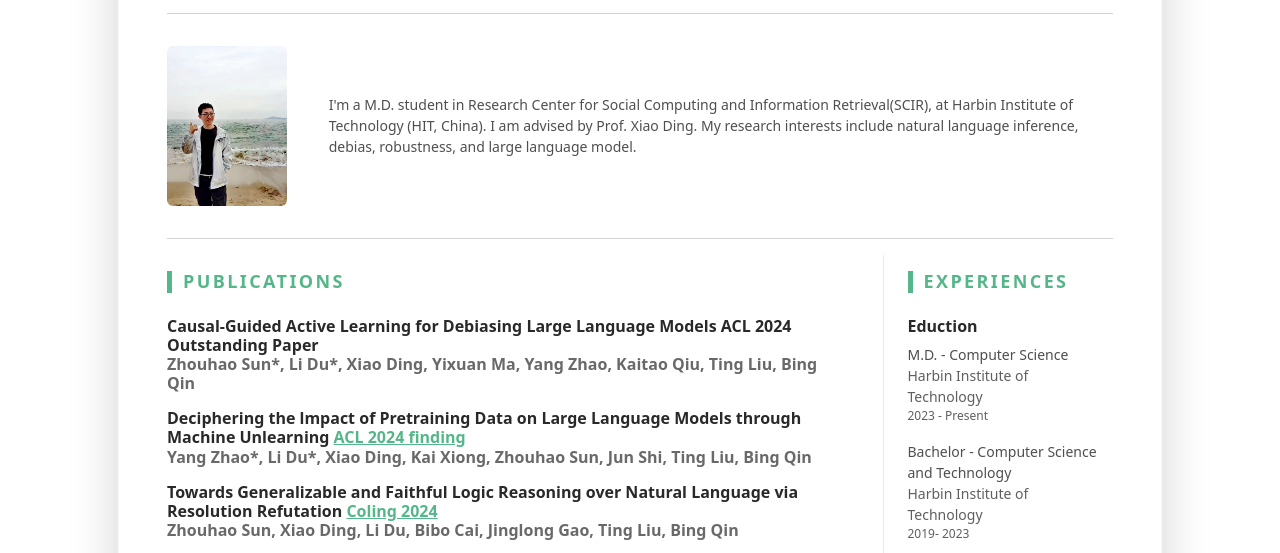
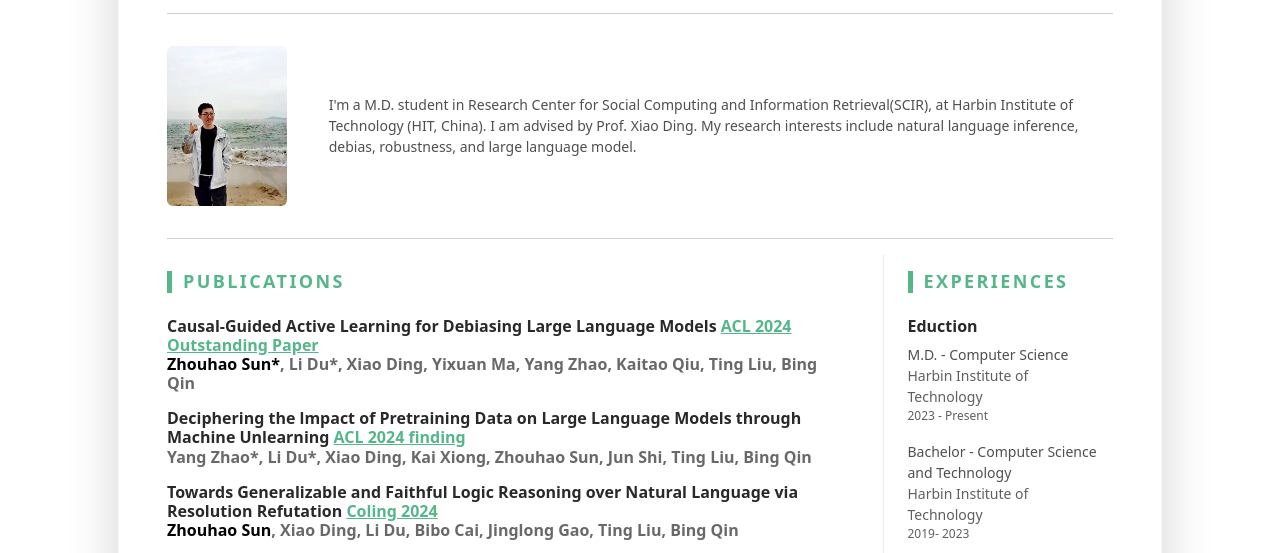
Before and after one commit to spirit-moon-fly/spirit-moon-fly.github.io, a plain HTML site: page index.html in a window 1280 px wide. Shown: the part 188-741 px from the top of the page. Drawn offline with Linux system fonts and the light colour scheme.

Commit message:
Update index.html
1

```diff
--- a/index.html
+++ b/index.html
@@ -66,8 +66,8 @@
 
 								<div class="item mb-3">
                                     <div class="item-heading row align-items-center mb-2">
-                                        <h4 class="item-title col-12 col-md-12 col-lg-12 mb-2 mb-md-0"> Causal-Guided Active Learning for Debiasing Large Language Models <a> ACL 2024 Outstanding Paper </a> </h4>
-										<h4 class="item-title col-12 col-md-12 col-lg-12 mb-2 mb-md-0"> <span style="color: #696969; "><b>Zhouhao Sun*, Li Du*</b>, Xiao Ding, Yixuan Ma, Yang Zhao, Kaitao Qiu, Ting Liu, Bing Qin</span> </h4>
+                                        <h4 class="item-title col-12 col-md-12 col-lg-12 mb-2 mb-md-0"> Causal-Guided Active Learning for Debiasing Large Language Models <a href=https://www.arxiv.org/abs/2408.12942> ACL 2024 Outstanding Paper </a> </h4>
+										<h4 class="item-title col-12 col-md-12 col-lg-12 mb-2 mb-md-0"> <span style="color: #000000; "><b>Zhouhao Sun*</b></span><span style="color: #696969;"><b>, Li Du*</b>, Xiao Ding, Yixuan Ma, Yang Zhao, Kaitao Qiu, Ting Liu, Bing Qin</span> </h4>
                                     </div>
                                 </div>
 
@@ -81,7 +81,7 @@
 								<div class="item mb-3">
                                     <div class="item-heading row align-items-center mb-2">
                                         <h4 class="item-title col-12 col-md-12 col-lg-12 mb-2 mb-md-0"> Towards Generalizable and Faithful Logic Reasoning over Natural Language via Resolution Refutation <a href=https://aclanthology.org/2024.lrec-main.1436.pdf target="_blank"> Coling 2024 </a> </h4>
-										<h4 class="item-title col-12 col-md-12 col-lg-12 mb-2 mb-md-0"> <span style="color: #696969; "><b>Zhouhao Sun</b>, Xiao Ding, Li Du, Bibo Cai, Jinglong Gao, Ting Liu, Bing Qin</span> </h4>
+										<h4 class="item-title col-12 col-md-12 col-lg-12 mb-2 mb-md-0"> <span style="color: #000000; "><b>Zhouhao Sun</b></span><span style="color: #696969; ">, Xiao Ding, Li Du, Bibo Cai, Jinglong Gao, Ting Liu, Bing Qin</span> </h4>
                                     </div>
                                 </div>
 
```
